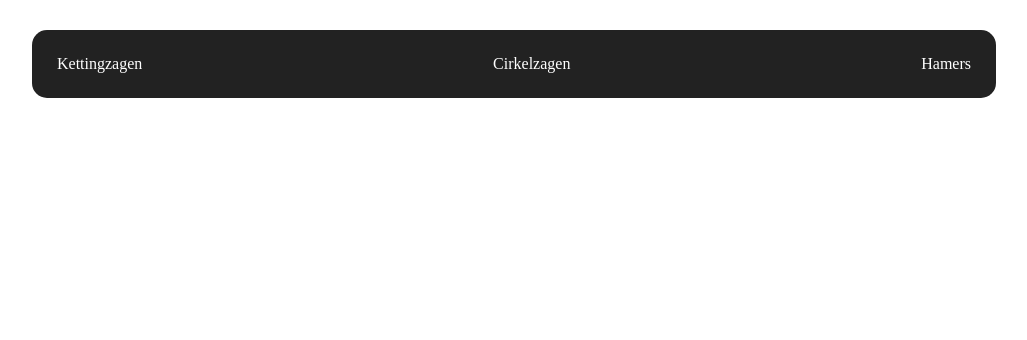
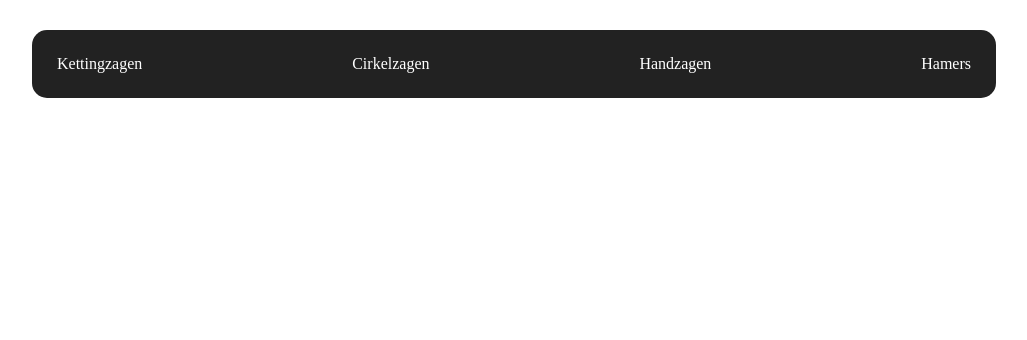
Before and after one commit to Thijmen-Scherders/Code-Camp-C2, a PHP site: page /pages/gereedschap/index.php in a window 1280 px wide. Shown: the part 102-442 px from the top of the page, without its empty margins (126-1153 px from the left). Run offline with PHP 8.4, Linux system fonts and the light colour scheme.

Commit message:
handzagen link
handzagen link toegevoegd

```diff
--- a/pages/gereedschap/submenu.php
+++ b/pages/gereedschap/submenu.php
@@ -8,6 +8,7 @@ include_once($path);
     <div class="container black">
         <a href="<?php echo baseUrl()?>/pages/gereedschap/zagen/kettingzagen/index.php">Kettingzagen</a>
         <a href="<?php echo baseUrl()?>/pages/gereedschap/zagen/cirkelzagen/index.php">Cirkelzagen</a>
+        <a href="<?php echo baseUrl()?>/pages/gereedschap/zagen/handzagen/index.php">Handzagen</a>
         <a href="<?php echo baseUrl()?>/pages/gereedschap/hamers/index.php">Hamers</a>
     </div>
 </div>
```
